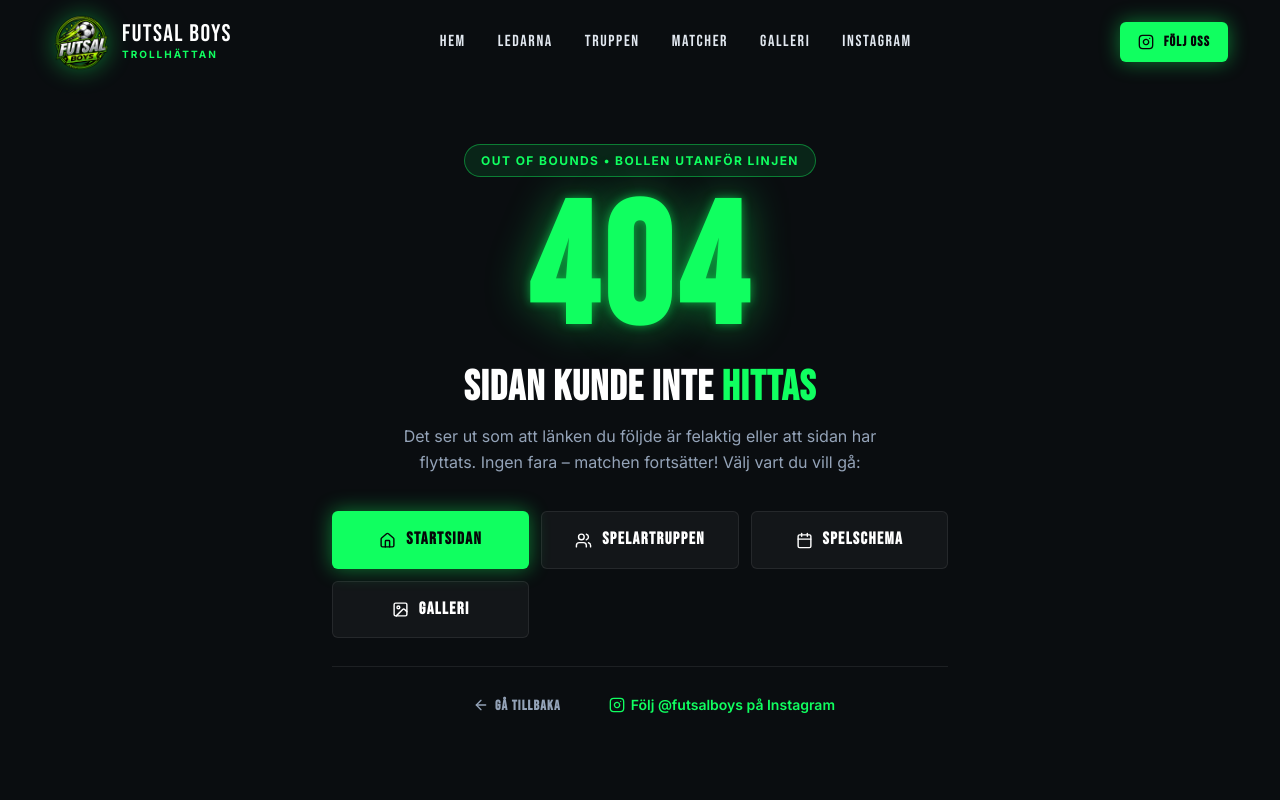
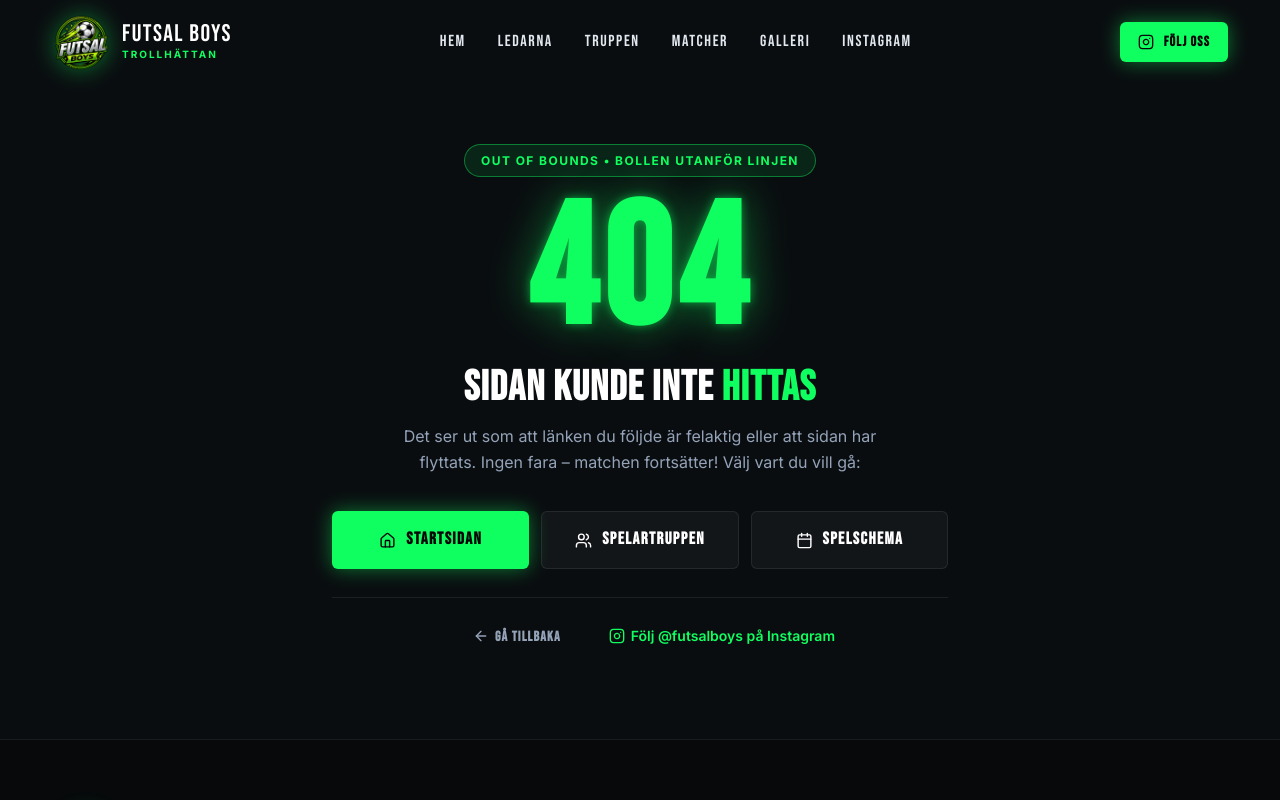
Before and after one commit to Raffi02k/futsalboys, a React (Vite) app in the folder frontend/: page /404 in a window 1280 px wide. Shown: the top 800 px of the page. Built offline with nearby package versions, Linux system fonts and the light colour scheme.

Commit message:
fix(404): ta bort gallerilänk från 404-sidan

```diff
--- a/frontend/src/pages/NotFoundPage.tsx
+++ b/frontend/src/pages/NotFoundPage.tsx
@@ -1,6 +1,6 @@
 import React from 'react';
 import { Link } from 'react-router-dom';
-import { Home, Users, Calendar, Image as ImageIcon, Instagram, ArrowLeft } from 'lucide-react';
+import { Home, Users, Calendar, Instagram, ArrowLeft } from 'lucide-react';
 import { PageMeta } from '../components/PageMeta';
 import { siteConfig } from '../content/siteContent';
 
@@ -125,15 +125,6 @@ export const NotFoundPage: React.FC = () => {
               <Calendar size={17} />
               <span>SPELSCHEMA</span>
             </Link>
-
-            <Link
-              to="/galleri"
-              className="btn btn--outline"
-              style={{ justifyContent: 'center' }}
-            >
-              <ImageIcon size={17} />
-              <span>GALLERI</span>
-            </Link>
           </div>
 
           {/* Secondary Instagram & Back link */}
```
